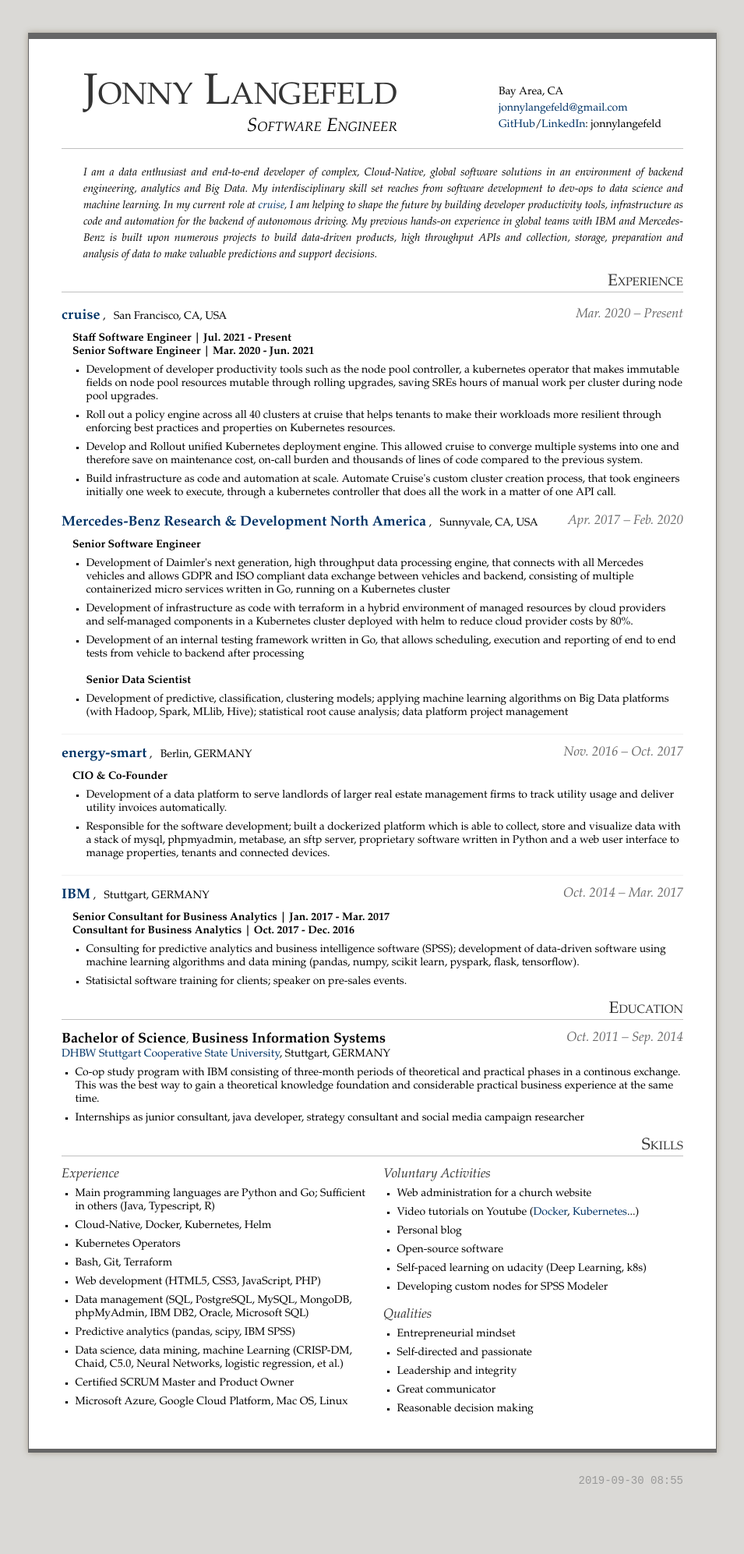
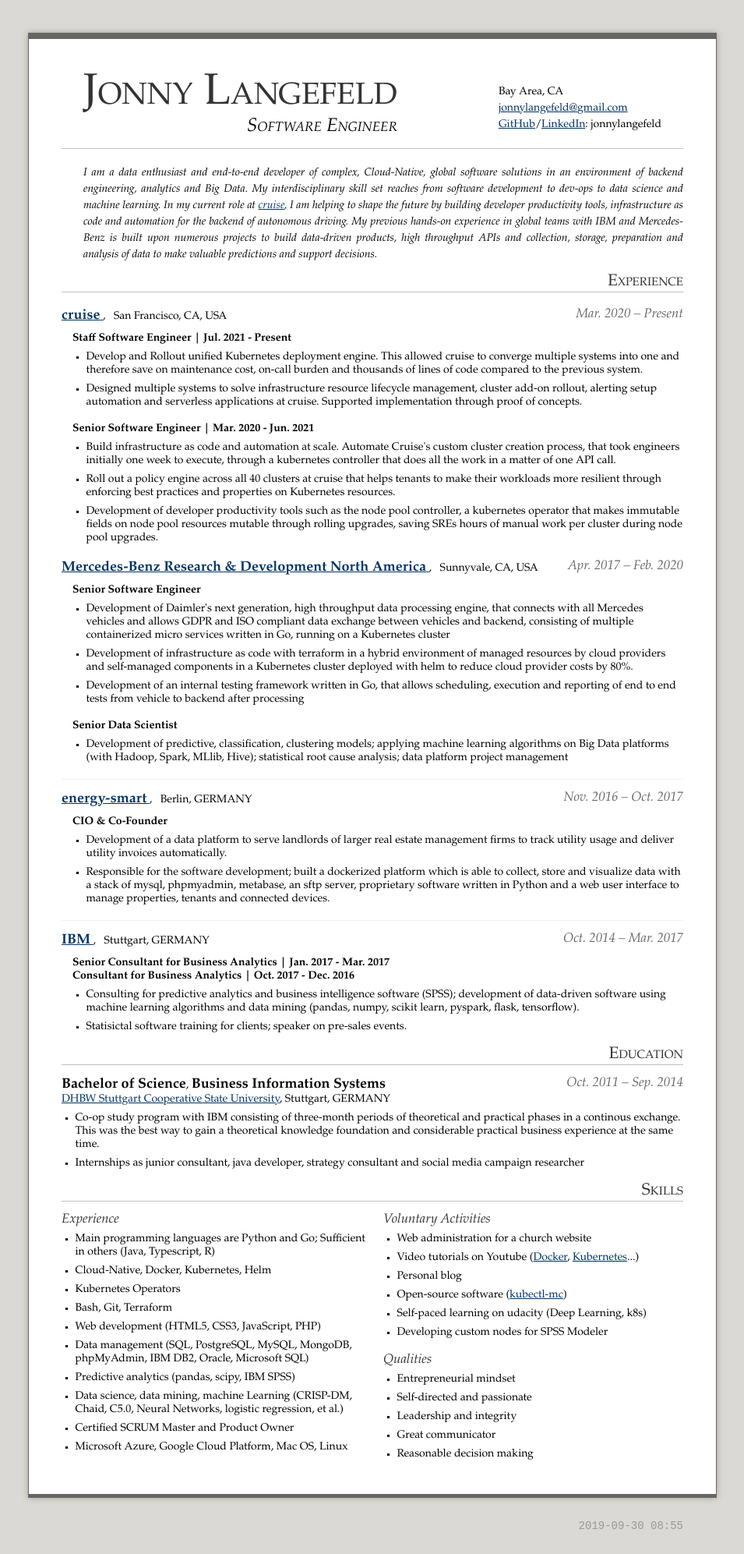
Before and after one commit to jonnylangefeld/jonnylangefeld.com, a Jekyll site: the page cv/cv.html, which Jekyll copies as it is, in a window 1280 px wide. Shown: the whole page at 78% size, without its empty margins (162-1117 px from the left). Built offline with Jekyll 4.4.1, drawn with Linux system fonts in a browser that asks for light colours; some web fonts are replaced; before the commit the page ends 1935 px from its top, so only the background shows below that.

Commit message:
update resume

```diff
--- a/cv.html
+++ b/cv.html
@@ -8,9 +8,9 @@
 
 <head>
     <title>You are being redirected</title>
-    <meta http-equiv="refresh" content="0; url=/assets/about/Resum%C3%A9%20Jonny%20Langefeld.pdf?v=5">
+    <meta http-equiv="refresh" content="0; url=/assets/about/Resum%C3%A9%20Jonny%20Langefeld.pdf?v=6">
 </head>
 
-<body><a href="/assets/about/Resum%C3%A9%20Jonny%20Langefeld.pdf?v=5">Download CV as PDF</a>.</body>
+<body><a href="/assets/about/Resum%C3%A9%20Jonny%20Langefeld.pdf?v=6">Download CV as PDF</a>.</body>
 
 </html>
--- a/cv/css/main.css
+++ b/cv/css/main.css
@@ -248,17 +248,17 @@
 
 .footer a {
     color: white;
-    text-decoration: none;
+    text-decoration: underline;
 }
 
 p a {
     color: #1f8dd6;
-    text-decoration: none;
+    text-decoration: underline;
 }
 
 div a {
     color: #1f8dd6;
-    text-decoration: none;
+    text-decoration: underline;
 }
 
 
--- a/cv/css/resume.css
+++ b/cv/css/resume.css
@@ -74,7 +74,7 @@
 a:link,
 a:visited {
 	color: #036;
-	text-decoration: none;
+	text-decoration: underline;
 }
 
 a:hover,
@@ -546,8 +546,6 @@
 	.ExecutiveSummary {
 		padding-top: 2em;
 	}
-	a:link,
-	a:visited,
 	a:hover,
 	.EmployerDates,
 	.PositionDates,
--- a/cv/cv.html
+++ b/cv/cv.html
@@ -67,21 +67,27 @@
             <h4>
                 <span class="Title">Staff Software Engineer | Jul. 2021 - Present</span>
             </h4>
+            <ul>
+                <li>
+                    <span class="Description">Develop and Rollout unified Kubernetes deployment engine. This allowed cruise to converge multiple systems into one and therefore save on maintenance cost, on-call burden and thousands of lines of code compared to the previous system.</span>
+                </li>
+                <li>
+                    <span class="Description">Designed multiple systems to solve infrastructure resource lifecycle management, cluster add-on rollout, alerting setup automation and serverless applications at cruise. Supported implementation through proof of concepts.</span>
+                </li>
+            </ul>
+            <br>
             <h4>
                 <span class="Title">Senior Software Engineer | Mar. 2020 - Jun. 2021</span>
             </h4>
             <ul>
                 <li>
-                    <span class="Description">Development of developer productivity tools such as the node pool controller, a kubernetes operator that makes immutable fields on node pool resources mutable through rolling upgrades, saving SREs hours of manual work per cluster during node pool upgrades.</span>
+                    <span class="Description">Build infrastructure as code and automation at scale. Automate Cruise's custom cluster creation process, that took engineers initially one week to execute, through a kubernetes controller that does all the work in a matter of one API call.</span>
                 </li>
                 <li>
                     <span class="Description">Roll out a policy engine across all 40 clusters at cruise that helps tenants to make their workloads more resilient through enforcing best practices and properties on Kubernetes resources.</span>
                 </li>
                 <li>
-                    <span class="Description">Develop and Rollout unified Kubernetes deployment engine. This allowed cruise to converge multiple systems into one and therefore save on maintenance cost, on-call burden and thousands of lines of code compared to the previous system.</span>
-                </li>
-                <li>
-                    <span class="Description">Build infrastructure as code and automation at scale. Automate Cruise's custom cluster creation process, that took engineers initially one week to execute, through a kubernetes controller that does all the work in a matter of one API call.</span>
+                    <span class="Description">Development of developer productivity tools such as the node pool controller, a kubernetes operator that makes immutable fields on node pool resources mutable through rolling upgrades, saving SREs hours of manual work per cluster during node pool upgrades.</span>
                 </li>
             </ul>
 
@@ -119,10 +125,12 @@
                         <span class="Description">Development of an internal testing framework written in Go, that allows scheduling, execution and reporting of end to end tests from
                         vehicle to backend after processing</span>
                 </li>
-                <br>
-                <h4>
-                    <span class="Title">Senior Data Scientist</span>
-                </h4>
+            </ul>
+            <br>
+            <h4>
+                <span class="Title">Senior Data Scientist</span>
+            </h4>
+            <ul>
                 <li>
                         <span class="Description">Development of predictive, classification, clustering models; applying machine learning
                             algorithms on Big Data platforms
@@ -233,7 +241,7 @@
                 <li>Web administration for a church website</li>
                 <li>Video tutorials on Youtube (<a href="https://www.youtube.com/watch?v=JprTjTViaEA">Docker</a>, <a href="https://www.youtube.com/watch?v=f4Ynjl_JIm0">Kubernetes</a>...)</li>
                 <li>Personal blog</li>
-                <li>Open-source software</li>
+                <li>Open-source software (<a href="https://github.com/jonnylangefeld/kubectl-mc">kubectl-mc</a>)</li>
                 <li>Self-paced learning on udacity (Deep Learning, k8s)</li>
                 <li>Developing custom nodes for SPSS Modeler</li>
             </ul>
```
Also changed, not shown: about.md (+1 -1 lines), 1 other file.
